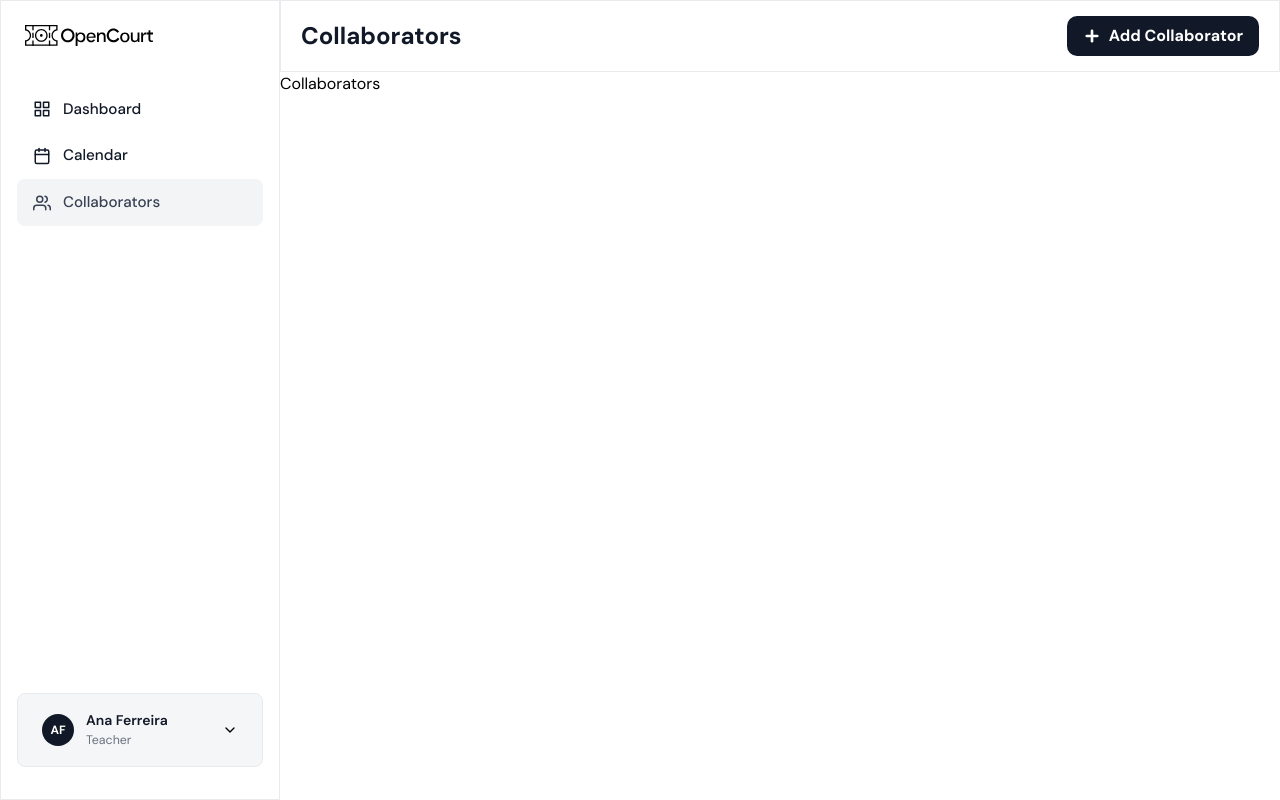
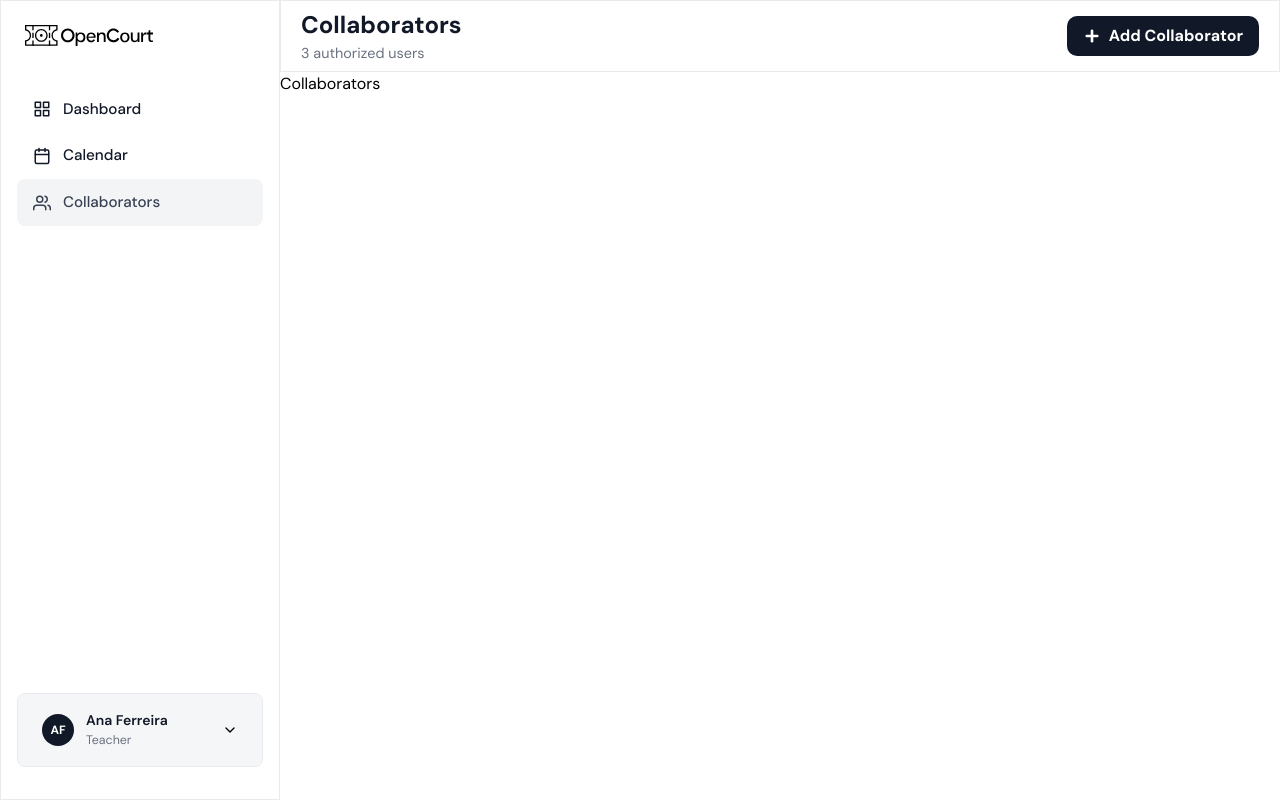
Before and after one commit to OpenCourtApp/OpenCourtApp-Web, a Next.js app: page /collaborators in a window 1280 px wide. Built offline with nearby package versions, Linux system fonts and the light colour scheme.

Commit message:
feat - Implementação de subtitle às páginas

```diff
--- a/src/app/(app)/collaborators/page.js
+++ b/src/app/(app)/collaborators/page.js
@@ -6,18 +6,24 @@ import { Header } from "@/components/Header/Header";
 import { Button } from "@/components/Button/Button";
 import styles from './collaborators.module.css';
 export default function CollaboratorsPage() {
+    const collaborators = [
+        { name: 'Ana Ferreira', role: 'Teacher' },
+        { name: 'Carlos Lima', role: 'Teacher' },
+        { name: 'João Costa', role: 'Coordination' },
+    ];
     return (
         <div className={styles.container}>
             <SideBar />
             <main className={styles.main}>
                 <Header
-                title="Collaborators"
-                action={
-                    <Button onClick={() => alert("Add Collaborator")} className={styles.btnCollaborator}>
-                        <Plus size={18} strokeWidth={3.5}/>
-                        Add Collaborator
-                    </Button>
-                }/>
+                    title="Collaborators"
+                    subtitle={`${collaborators.length} authorized users`}
+                    action={
+                        <Button onClick={() => alert("Add Collaborator")} className={styles.btnCollaborator}>
+                            <Plus size={18} strokeWidth={3.5} />
+                            Add Collaborator
+                        </Button>
+                    } />
                 <h1>Collaborators</h1>
             </main>
         </div>
--- a/src/app/(app)/dashboard/page.js
+++ b/src/app/(app)/dashboard/page.js
@@ -7,18 +7,26 @@ import { Header } from "@/components/Header/Header";
 import styles from './dashboard.module.css';
 
 export default function Dashboard() {
+    const today = new Date().toLocaleDateString('en-US', {
+        weekday: 'long',
+        year: 'numeric',
+        month: 'long',
+        day: 'numeric',
+    });
+
     return (
         <div className={styles.container}>
             <SideBar />
             <main className={styles.main}>
                 <Header
-                title="Dashboard"
-                action={
-                    <Button onClick={() => console.log("New Booking")} className={styles.btnNewBooking}>
-                        <Plus size={18} strokeWidth={3.5}/>
-                        New Booking
-                    </Button>
-                }/>
+                    title="Dashboard"
+                    subtitle={today}
+                    action={
+                        <Button onClick={() => console.log("New Booking")} className={styles.btnNewBooking}>
+                            <Plus size={18} strokeWidth={3.5} />
+                            New Booking
+                        </Button>
+                    } />
                 <h1>Dashboard</h1>
             </main>
         </div>
```
